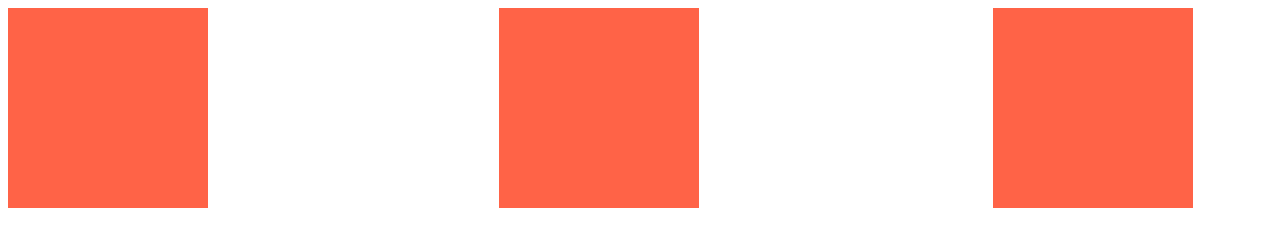
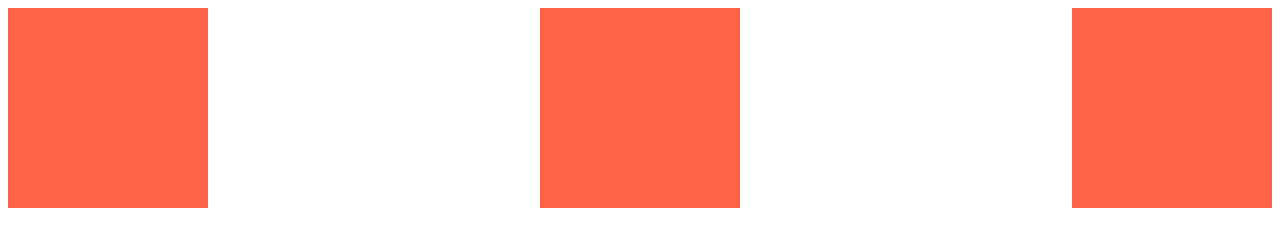
Before and after one commit to beom-yun/css-layout-masterclass, a website built with Vite: page index.html in a window 1280 px wide. Built offline with nearby package versions, Linux system fonts and the light colour scheme.

Commit message:
Intro to Flexbox

```diff
--- a/style.css
+++ b/style.css
@@ -1,18 +1,10 @@
+body {
+  display: flex;
+  justify-content: space-between;
+}
+
 .box {
   width: 200px;
   height: 200px;
   background-color: tomato;
-  display: inline-block;
 }
-
-.box:first-child {
-  float: left;
-}
-
-.box:nth-child(2) {
-  margin: 0 23%;
-}
-
-.box:last-child {
-  float: right;
-}
```
